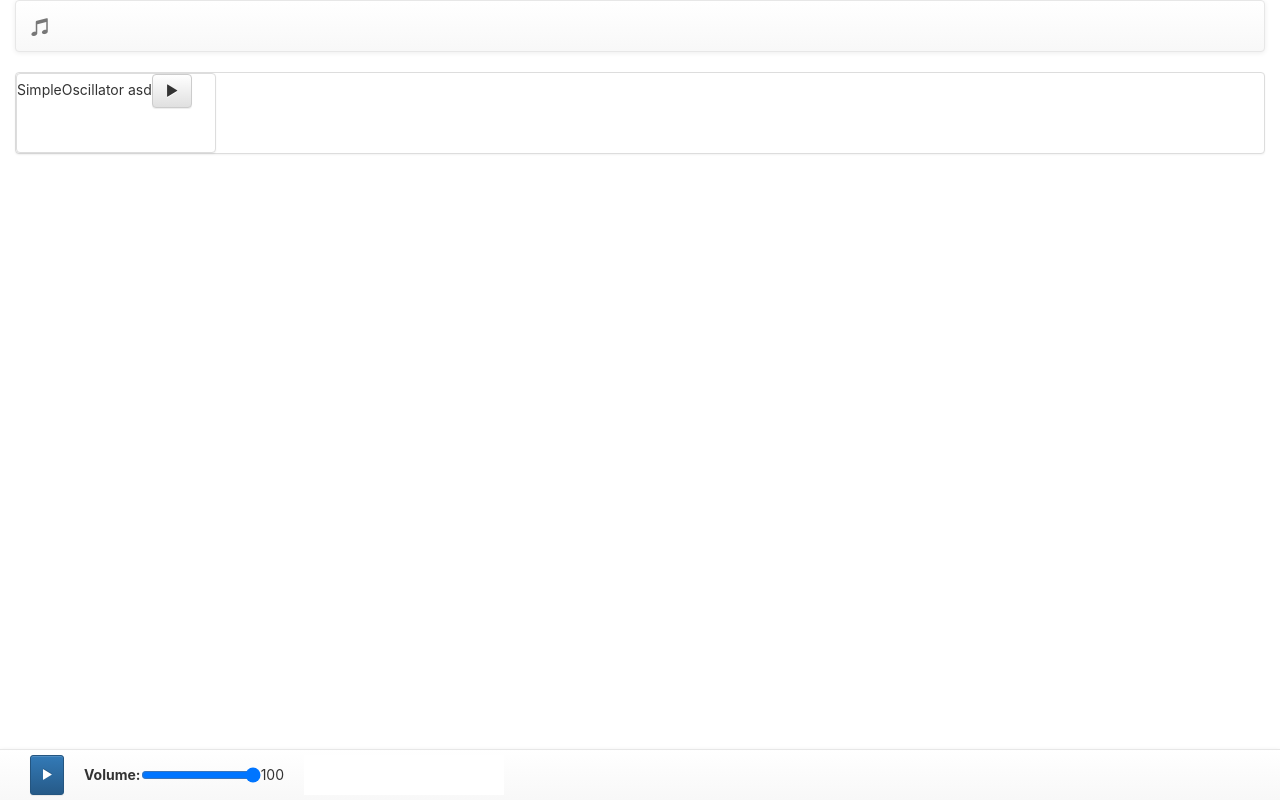
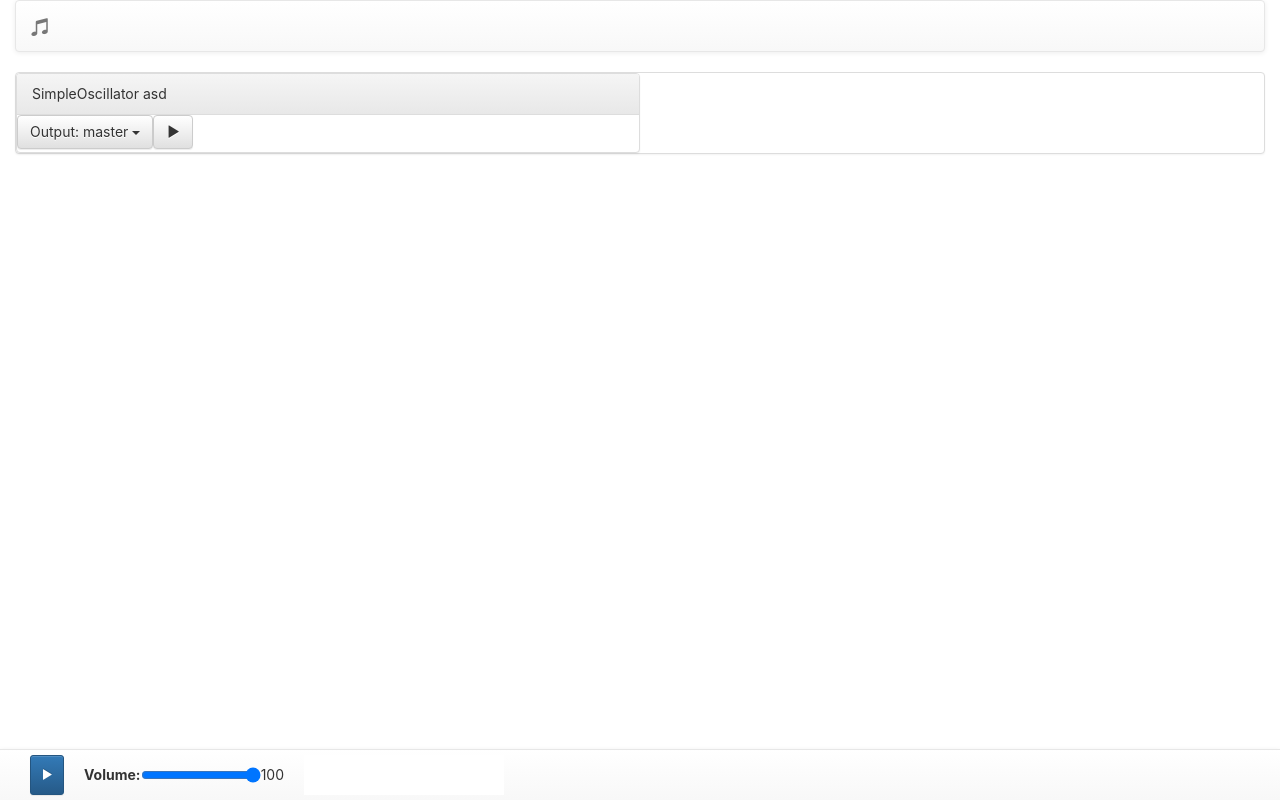
Before and after one commit to alexiusp/audioapi-playground, a React (Create React App) app: page / in a window 1280 px wide. Built offline with nearby package versions, Linux system fonts and the light colour scheme.

Commit message:
prepare output management for instruments

```diff
--- a/src/models/types.ts
+++ b/src/models/types.ts
@@ -1,4 +1,4 @@
-export type DataCallback<T> = (arg: T) => void;
+export type DataCallback<T = any> = (arg: T) => void;
 
 export type Callback = () => void;
 
--- a/src/rack/controls/outputSelector.tsx
+++ b/src/rack/controls/outputSelector.tsx
@@ -1,36 +1,37 @@
 import * as React from 'react';
 import { DropdownButton, MenuItem } from 'react-bootstrap';
 import { DataCallback } from '../../models/types';
-import { IInputInstrument } from '../../models/base';
+import { IInputInstrument, ID, IInput } from '../../models/base';
 
 export interface Props {
   id: string;
-  active?: IInputInstrument;
-  options?: Map<string, IInputInstrument>;
-  onSelect: DataCallback<string>;
+  active?: ID;
+  options?: IInput[];
+  onSelect: DataCallback;
 }
 
 export default function OutputSelector(props: Props) {
-  let outputOptions: JSX.Element[] = [
-    (<MenuItem active={!props.active} key="0" eventKey={0}>None</MenuItem>)
-  ];
-  if (props.options && props.options.size > 0) {
-    props.options.forEach((instrument: IInputInstrument) => {
-      const isActive = props.active && (props.active.id === instrument.id);
-      outputOptions.push(
+  let outputOptions: JSX.Element[] = [];
+  if (props.options && props.options.length > 0) {
+    outputOptions = props.options.map((instrument: IInput) => {
+      const isActive = !!props.active && (props.active === instrument.id);
+      return (
         <MenuItem
-          active={isActive}
-          key={instrument.id}
-          eventKey={instrument.id}>
+        active={isActive}
+        key={instrument.id}
+        eventKey={instrument.id}>
           {instrument.id}
         </MenuItem>
       );
     });
   }
-  const title = props.active ? props.active.id : 'None';
+  outputOptions.unshift(
+    (<MenuItem active={!props.active} key="none" eventKey={null}>None</MenuItem>)
+  )
+  const title = props.active ? props.active : 'None';
   return (
     <DropdownButton
-      onSelect={(eventKey: any) => props.onSelect(eventKey.toString())}
+      onSelect={props.onSelect}
       title={`Output: ${title}`}
       id={props.id}>
       {outputOptions}
--- a/src/rack/instruments/simpleOscillator.tsx
+++ b/src/rack/instruments/simpleOscillator.tsx
@@ -2,25 +2,30 @@ import * as React from 'react';
 import { Button, Glyphicon, Panel } from 'react-bootstrap';
 
 import SimpleOscillator from '../../models/instruments/simpleOscillator';
-import { ID, IOutput } from '../../models/base';
-// import OutputSelector from '../controls/outputSelector';
-import { Callback } from '../../models/types';
+import { ID, IOutput, IInput } from '../../models/base';
+import OutputSelector from '../controls/outputSelector';
+import { Callback, DataCallback } from '../../models/types';
 import IState from '../../store/state';
 import { connect } from 'react-redux';
-import { getInstrument } from '../../store/instruments/selectors';
+import { getInstrument, getOutputs } from '../../store/instruments/selectors';
 import { startPlayInstrumentAction } from '../../store/instruments/actions';
 import { Dispatch } from 'redux';
+import Rack from '../../models/instrumentsRack';
 
 export interface OwnProps {
   id: ID;
 }
+
 export interface Props extends OwnProps {
   instrument: IOutput;
+  outputs: IInput[];
   onPlay: Callback;
+  onSelectOutput: DataCallback;
 }
 
 export function SimpleOscillatorUI(props: Props) {
   const osc = props.instrument as SimpleOscillator;
+  const outputs = [Rack.master, ...props.outputs];
   /*
   const selectOutput = (eventKey: string) => {
     console.log('selectOutput', eventKey);
@@ -32,20 +37,28 @@ export function SimpleOscillatorUI(props: Props) {
       console.log('connect', osc.output);
     }
   }
-  <OutputSelector id={`${osc.id}-output-select`} active={osc.output} options={props.rack.outputs} onSelect={selectOutput}/>
   */
   return (
     <Panel className="instrument simple-oscillator">
-      SimpleOscillator {osc.id}
-      <Button onClick={() => props.onPlay()}><Glyphicon glyph="play" /></Button>
+      <Panel.Heading>SimpleOscillator {osc.id}</Panel.Heading>
+      <div>
+        <OutputSelector
+          id={`${osc.id}-output-select`}
+          active={osc.output}
+          options={outputs}
+          onSelect={props.onSelectOutput} />
+        <Button onClick={props.onPlay}><Glyphicon glyph="play" /></Button>
+      </div>
     </Panel>
   );
 }
 
 export const mapStateToProps = (state: IState, ownProps: OwnProps) => {
   const instrument = getInstrument(state, ownProps.id) as IOutput;
+  const outputs = getOutputs(state);
   return {
     instrument,
+    outputs,
   }
 }
 
@@ -53,6 +66,7 @@ export const mapDispatchToProps = (dispatch: Dispatch, ownProps: OwnProps) => {
   const id = ownProps.id;
   return {
     onPlay: () => dispatch(startPlayInstrumentAction(id)),
+    onSelectOutput: (output: ID) => console.log('onSelectOutput', id, output),
   }
 }
 
--- a/src/rack/rack.css
+++ b/src/rack/rack.css
@@ -4,7 +4,7 @@
 }
 .instrument {
   flex: 0 0 auto;
-  width: 200px;
-  height: 80px;
+  width: 50%;
+  height: 8rem;
   margin-bottom: 0;
 }
--- a/src/store/index.ts
+++ b/src/store/index.ts
@@ -18,5 +18,6 @@ store.dispatch(addInstrumentAction({
   id: 'asd',
   instrument: InstrumentEnum.SimpleOscillator,
   type: "Output",
+  output: 'master',
 } as IOutput))
 export default store;
--- a/src/store/instruments/reducer.ts
+++ b/src/store/instruments/reducer.ts
@@ -2,15 +2,25 @@ import IInstrumentsState from './state';
 import { InstrumentEnum, IOutput } from '../../models/base';
 import { InstrumentAction, INSTRUMENT_ADD } from './actions';
 
-export const initialInstrumentsState: IInstrumentsState = {};
+export const initialInstrumentsState: IInstrumentsState = {
+  instruments: {},
+  outputs: [],
+};
 
 export function instruments(state: IInstrumentsState = initialInstrumentsState, action: InstrumentAction) {
   switch (action.type) {
     case INSTRUMENT_ADD: {
       const instrument = action.payload;
+      const instruments = state.instruments;
+      instruments[instrument.id] = instrument;
+      const outputs = state.outputs;
+      if (instrument.type && instrument.type === "Input") {
+        outputs.push(instrument);
+      }
       return {
         ...state,
-        [instrument.id]: instrument,
+        instruments,
+        outputs,
       }
     }
   }
--- a/src/store/instruments/selectors.ts
+++ b/src/store/instruments/selectors.ts
@@ -4,11 +4,15 @@ import { IBaseInstrument, ID } from '../../models/base';
 
 export const getInstrumetsState = (state: IState) => state.instruments;
 
+export const getInstrumentsMap = (state: IState) => getInstrumetsState(state).instruments;
+
 export const getInstrumentsList = (state: IState) => {
-  const iState = getInstrumetsState(state);
+  const instrumentMap = getInstrumentsMap(state);
   const instruments: IBaseInstrument[] = [];
-  forIn(iState, (i: IBaseInstrument) => instruments.push(i));
+  forIn(instrumentMap, (i: IBaseInstrument) => instruments.push(i));
   return instruments;
 }
 
-export const getInstrument = (state: IState, id: ID) => getInstrumetsState(state)[id];
+export const getInstrument = (state: IState, id: ID) => getInstrumentsMap(state)[id];
+
+export const getOutputs = (state: IState) => getInstrumetsState(state).outputs;
```
Also changed, not shown: src/store/instruments/state.ts (+5 -2 lines).
